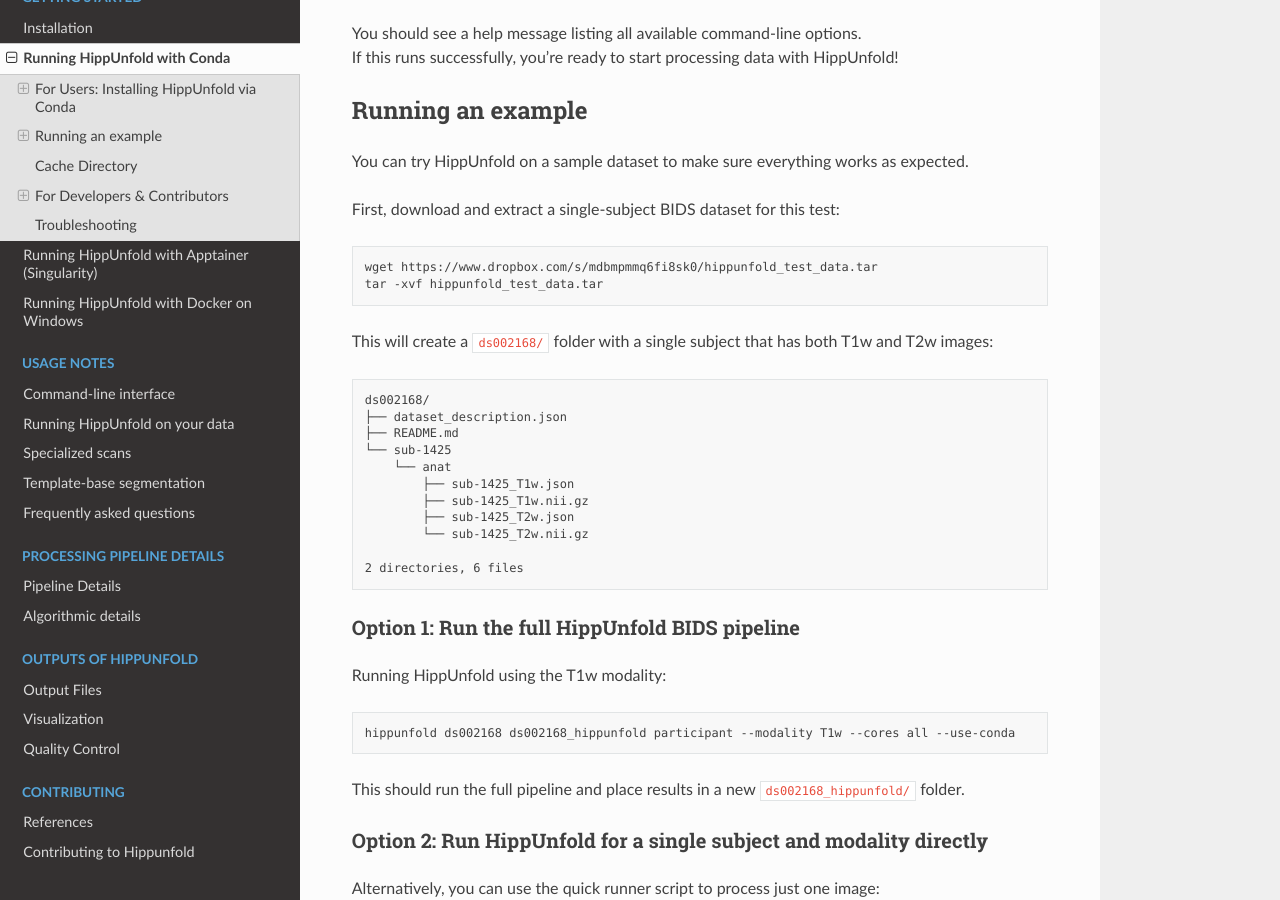
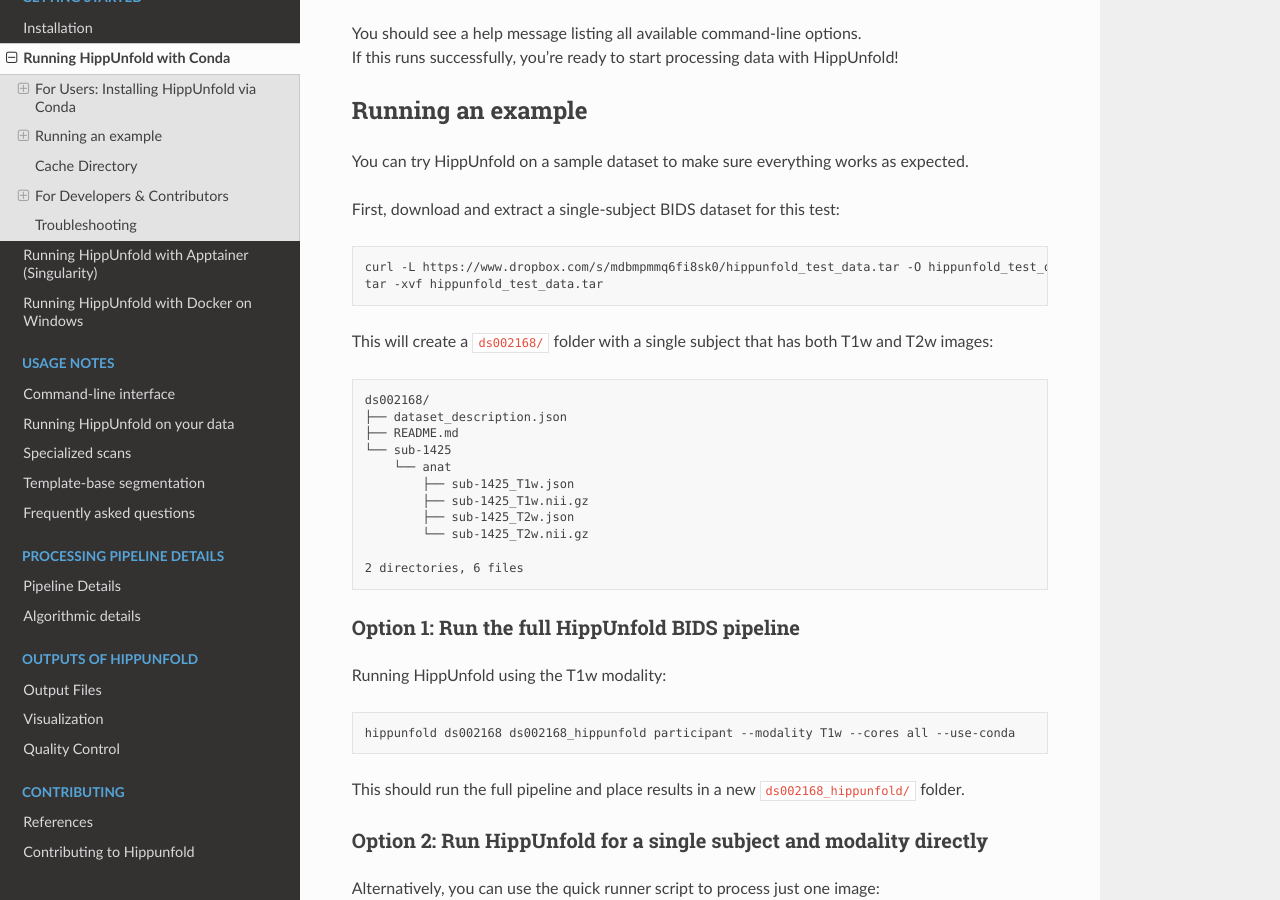
Before and after one commit to khanlab/hippunfold, a Sphinx documentation site: the page built from docs/getting_started/conda.md, in a window 1280 px wide and 900 px high, scrolled down 881 px. Built offline with Sphinx 7.4.7 and the Read the Docs theme 3.1.0, drawn with Linux system fonts in a browser that asks for light colours.

Commit message:
wget replaced by curl -L and -O

````diff
--- a/docs/getting_started/conda.md
+++ b/docs/getting_started/conda.md
@@ -44,7 +44,7 @@
 First, download and extract a single-subject BIDS dataset for this test:
 
 ```bash
-wget https://www.dropbox.com/s/mdbmpmmq6fi8sk0/hippunfold_test_data.tar
+curl -L https://www.dropbox.com/s/mdbmpmmq6fi8sk0/hippunfold_test_data.tar -O hippunfold_test_data.tar
 tar -xvf hippunfold_test_data.tar
 ```
 
````
Also changed, not shown: 2 other files.
